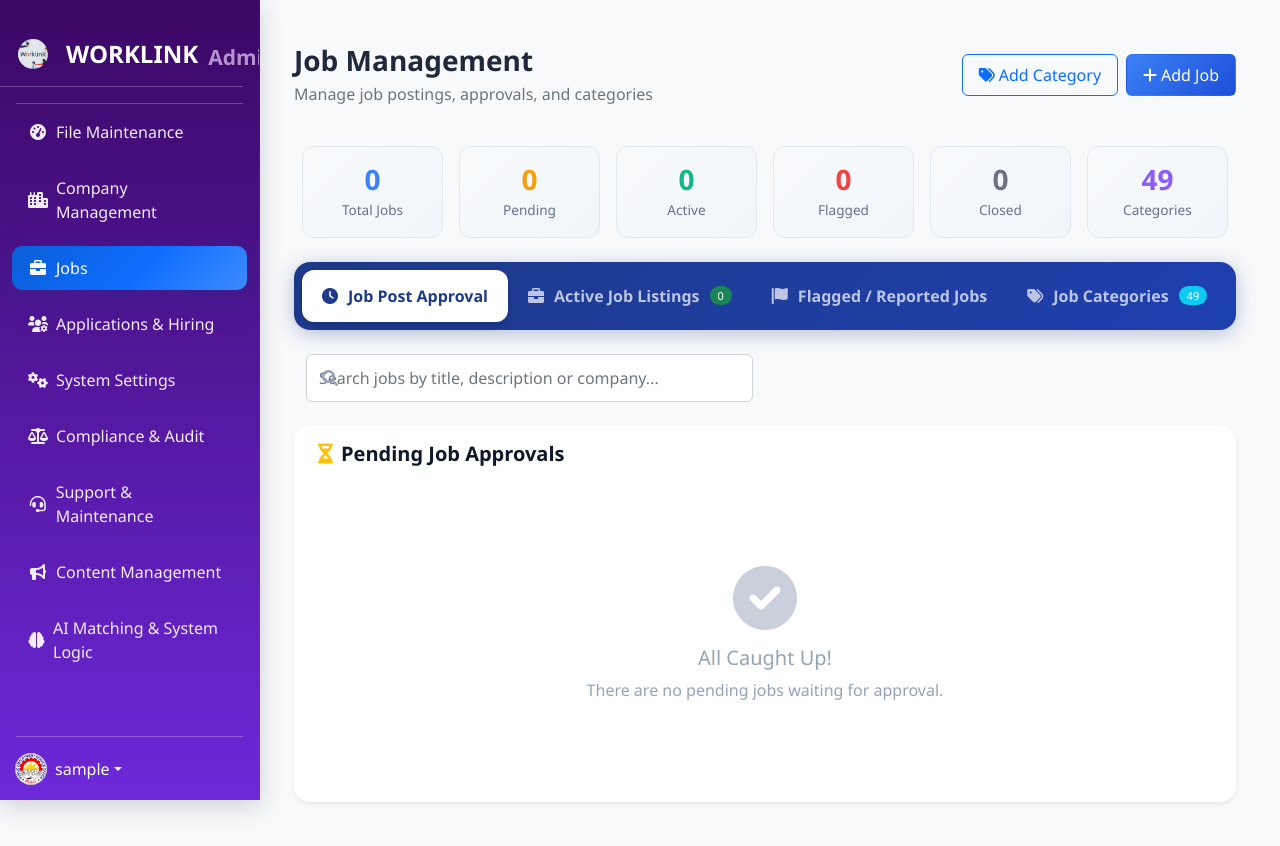
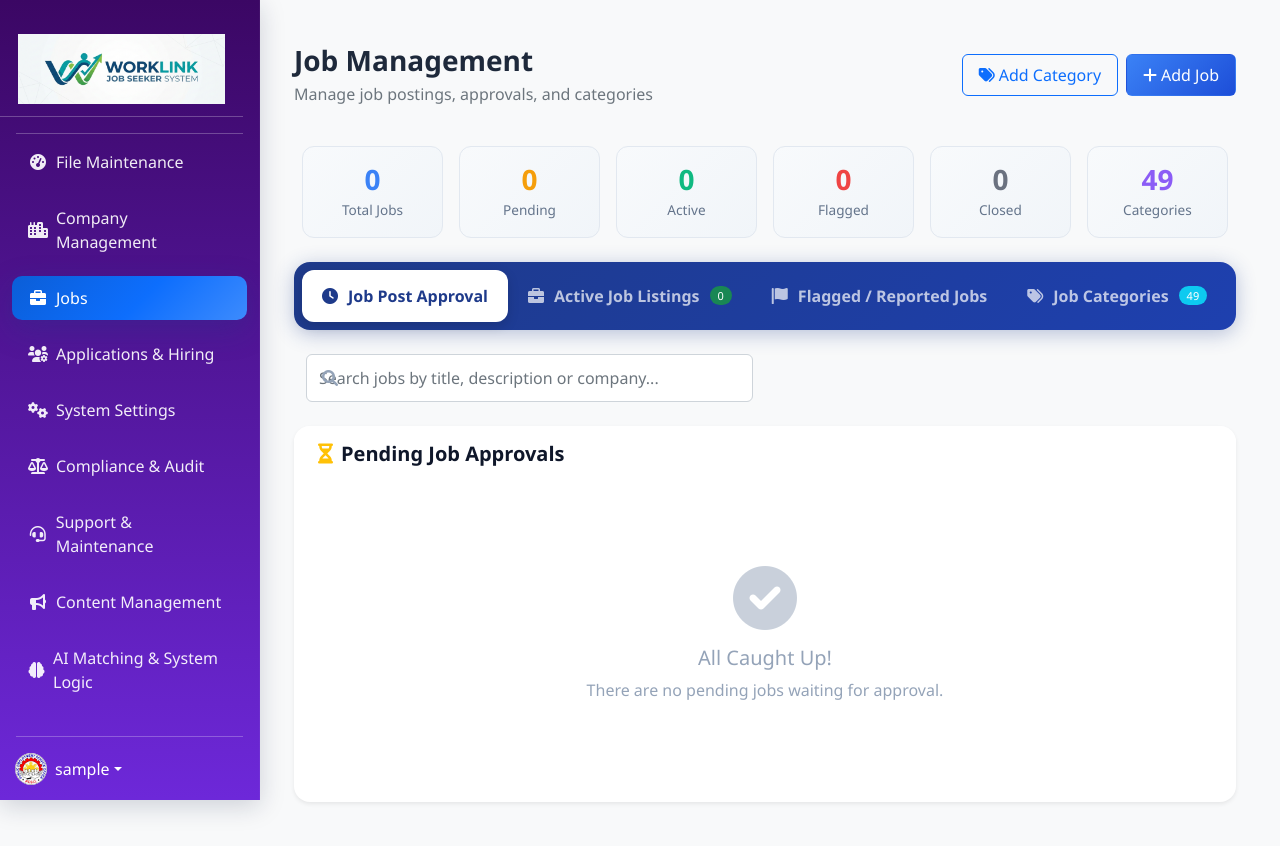
Before and after one commit to ormoc-dev/jobhub1, a PHP site: page /jobhub1/admin/jobs.php in a window 1280 px wide. Run offline with PHP 8.4, Linux system fonts and the light colour scheme; the visitor is signed in with stand-in values (Sample User, id 1); data comes from the database, SQL or seed files in the repository; data that the repository does not hold is empty.

Commit message:
commited

```diff
--- a/admin/includes/sidebar.php
+++ b/admin/includes/sidebar.php
@@ -6,10 +6,8 @@ $pending_users = $pdo->query("SELECT COUNT(*) FROM users WHERE status = 'pending
 <!-- Admin Sidebar -->
 <div class="sidebar">
     <div class="sidebar-wrapper">
-        <a href="../index.php" class="navbar-brand">
-            <img src="../worklink.jpg" alt="WORKLINK" class="logo-img me-2" style="height: 30px; width: 30px; border-radius: 50%; object-fit: cover;">
-            WORKLINK    <br>
-            <div class="small text-muted mt-2">Admin Panel</div>
+         <a href="../index.php" class="navbar-brand">
+            <img src="../images/LOGO.png" alt="WORKLINK"  style="height: 70px; width: 100%;  object-fit: cover;">
         </a>
         <hr class="mx-3 my-0" style="border-color: #495057;">
         <ul class="nav nav-pills flex-column mb-auto">
--- a/employee/includes/sidebar.php
+++ b/employee/includes/sidebar.php
@@ -16,9 +16,8 @@ $displayName = $firstName !== '' ? ('Hi ' . $firstName) : ('Hi ' . ($_SESSION['u
 <!-- Employee Sidebar -->
 <div class="sidebar">
     <div class="sidebar-wrapper d-flex flex-column h-100">
-        <a href="../index.php" class="navbar-brand">
-            <img src="../worklink.jpg" alt="WORKLINK" class="logo-img me-2" style="height: 30px; width: 30px; border-radius: 50%; object-fit: cover;">
-            WORKLINK
+         <a href="../index.php" class="navbar-brand">
+            <img src="../images/LOGO.png" alt="WORKLINK"  style="height: 70px; width: 100%;  object-fit: cover;">
         </a>
         <hr class="mx-3 my-0" style="border-color: rgba(255, 255, 255, 0.2);">
         <ul class="nav nav-pills flex-column mb-auto">
--- a/employer/mailer.php
+++ b/employer/mailer.php
@@ -60,8 +60,8 @@ function sendEmailNotification($to, $subject, $body, $isHtml = true) {
         $mail->isSMTP();
         $mail->Host       = SMTP_HOST;
         $mail->SMTPAuth   = true;
-        $mail->Username   = 'devoopsc@gmail.com';
-        $mail->Password   = 'zbjkfqnpugpzxfki';
+        $mail->Username   = SMTP_USER;
+        $mail->Password   = SMTP_PASS;
         $mail->SMTPSecure = SMTP_SECURE === 'ssl' ? PHPMailer::ENCRYPTION_SMTPS : PHPMailer::ENCRYPTION_STARTTLS;
         $mail->Port       = SMTP_PORT;
 
```
Also changed, not shown: employer/includes/sidebar.php (+3 -4 lines).
